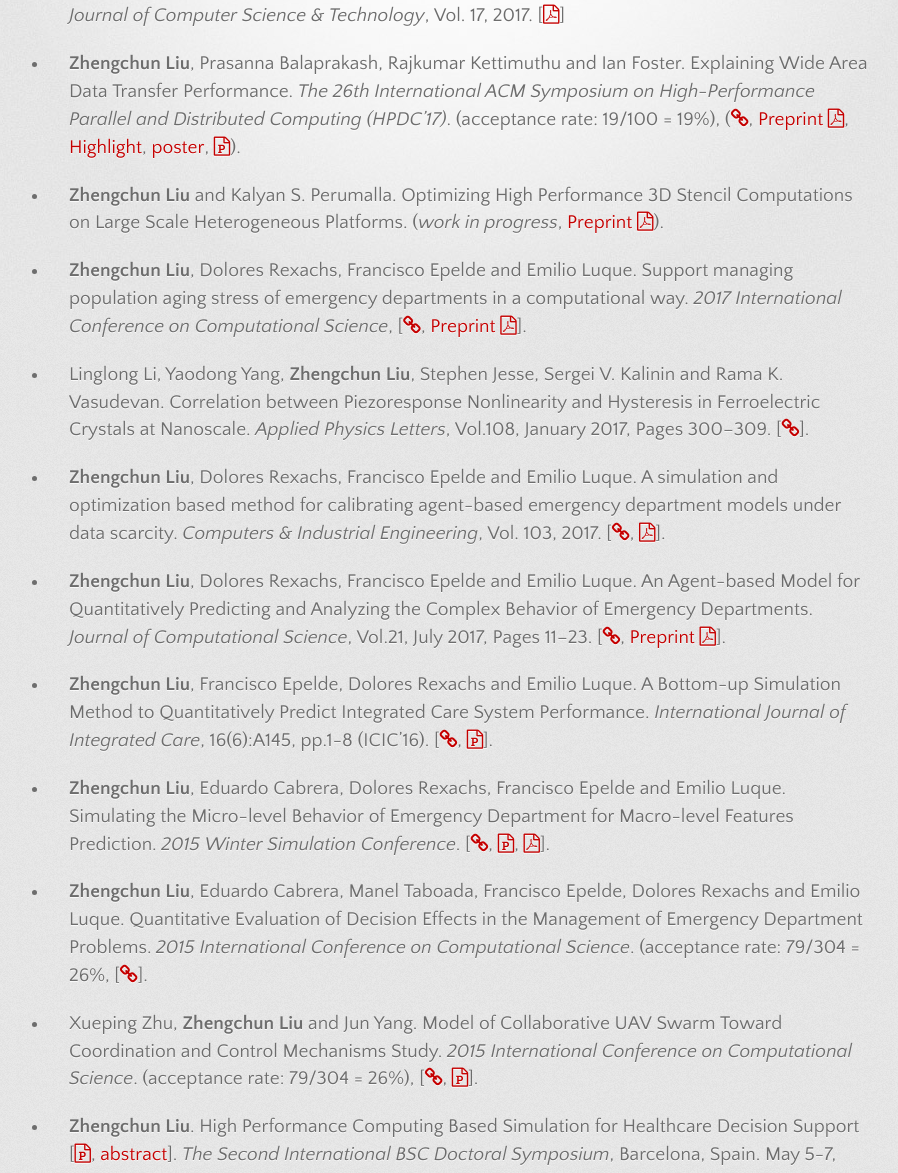
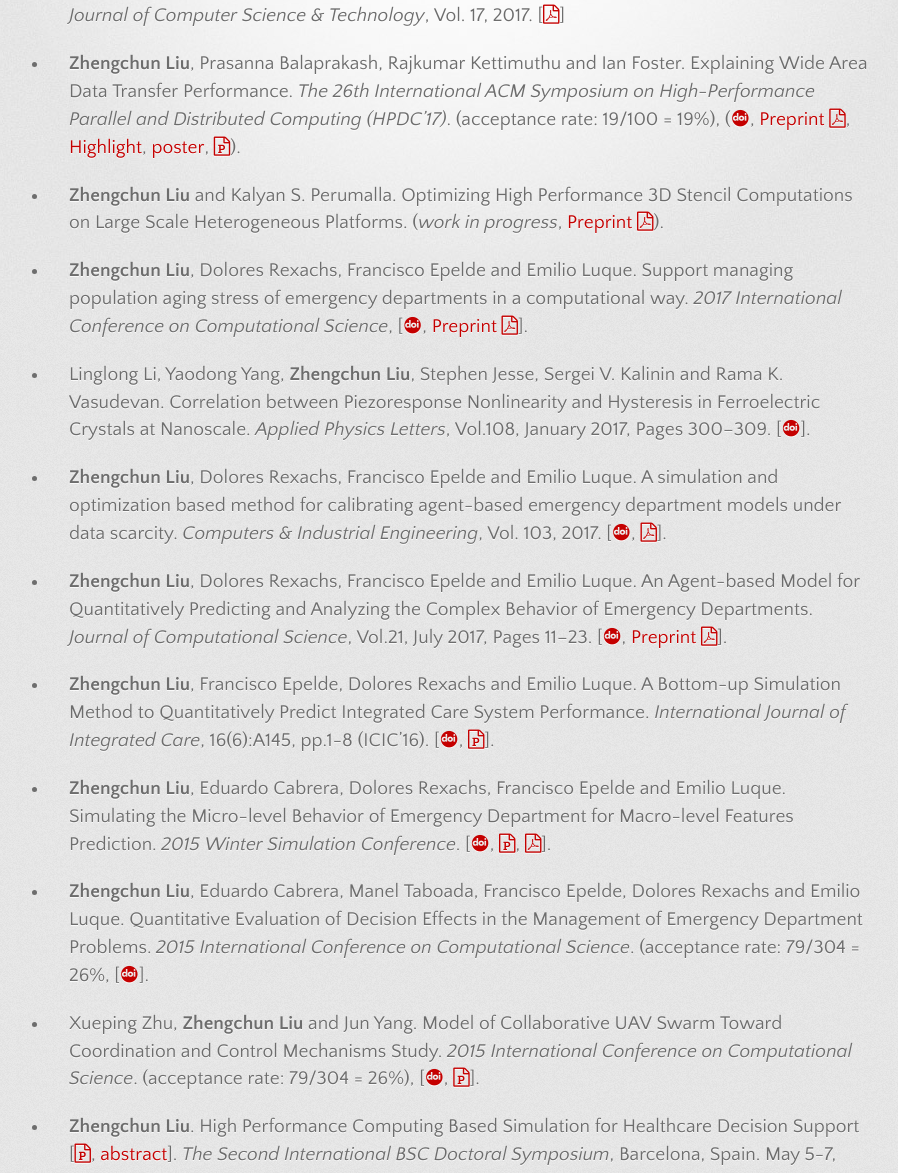
Before and after one commit to lzhengchun/lzhengchun.github.io, a Jekyll site: the page built from Publication.md, in a window 1280 px wide. Shown: the part 276-1449 px from the top of the page, without its empty margins (181-1079 px from the left). Built offline with Jekyll 4.4.1, drawn with Linux system fonts in a browser that asks for light colours; some web fonts are replaced.

Commit message:
add, delete, polish etc.

```diff
--- a/Publication.md
+++ b/Publication.md
@@ -5,25 +5,25 @@
 
 - __Zhengchun Liu__ and Emilio Luque. Modeling and Simulation for Healthcare Operations Management using High Performance Computing and Agent-Based Model. [thesis overview] *Journal of Computer Science & Technology*, Vol. 17, 2017. [[<i class="fa fa-file-pdf-o" aria-hidden="true"></i>](http://journal.info.unlp.edu.ar/wp-content/uploads/2017/05/JCST-44-Thesis-Overview-2.pdf)]
 
-- __Zhengchun Liu__, Prasanna Balaprakash, Rajkumar Kettimuthu and Ian Foster. Explaining Wide Area Data Transfer Performance. *The 26th International ACM Symposium on High-Performance Parallel and Distributed Computing (HPDC'17)*. (acceptance rate: 19/100 = 19%), ([<i class="fa fa-link" aria-hidden="true"></i>](https://doi.org/10.1145/3078597.3078605), [Preprint <i class="fa fa-file-pdf-o" aria-hidden="true"></i>](http://www.mcs.anl.gov/~zcliu/files/Explaining%20Wide%20Area%20Data%20Transfer%20Performance.pdf), [Highlight](http://www.mcs.anl.gov/articles/machine-learning-methods-used-develop-data-transfer-performance-models), [poster](file/hpdc17-poster.pdf), [<i class="fa fa-file-powerpoint-o" aria-hidden="true"></i>](file/slides-HPDC-2017-Zhengchun-Liu.pdf)).
+- __Zhengchun Liu__, Prasanna Balaprakash, Rajkumar Kettimuthu and Ian Foster. Explaining Wide Area Data Transfer Performance. *The 26th International ACM Symposium on High-Performance Parallel and Distributed Computing (HPDC'17)*. (acceptance rate: 19/100 = 19%), ([<i class="ai ai-doi" aria-hidden="true"></i>](https://doi.org/10.1145/3078597.3078605), [Preprint <i class="fa fa-file-pdf-o" aria-hidden="true"></i>](http://www.mcs.anl.gov/~zcliu/files/Explaining%20Wide%20Area%20Data%20Transfer%20Performance.pdf), [Highlight](http://www.mcs.anl.gov/articles/machine-learning-methods-used-develop-data-transfer-performance-models), [poster](file/hpdc17-poster.pdf), [<i class="fa fa-file-powerpoint-o" aria-hidden="true"></i>](file/slides-HPDC-2017-Zhengchun-Liu.pdf)).
 
 - __Zhengchun Liu__ and Kalyan S. Perumalla. Optimizing High Performance 3D Stencil Computations on Large Scale Heterogeneous Platforms. (_work in progress_, [Preprint <i class="fa fa-file-pdf-o" aria-hidden="true"></i>](file/B2R-3d.pdf)).
 
-- __Zhengchun Liu__, Dolores Rexachs, Francisco Epelde and Emilio Luque. Support managing population aging stress of emergency departments in a computational way. *2017 International Conference on Computational Science*, [[<i class="fa fa-link" aria-hidden="true"></i>](https://doi.org/10.1016/j.procs.2017.05.147), [Preprint <i class="fa fa-file-pdf-o" aria-hidden="true"></i>](file/aging-iccs2017.pdf)].
+- __Zhengchun Liu__, Dolores Rexachs, Francisco Epelde and Emilio Luque. Support managing population aging stress of emergency departments in a computational way. *2017 International Conference on Computational Science*, [[<i class="ai ai-doi" aria-hidden="true"></i>](https://doi.org/10.1016/j.procs.2017.05.147), [Preprint <i class="fa fa-file-pdf-o" aria-hidden="true"></i>](file/aging-iccs2017.pdf)].
 
-- Linglong Li, Yaodong Yang, __Zhengchun Liu__, Stephen Jesse, Sergei V. Kalinin and Rama K. Vasudevan. Correlation between Piezoresponse Nonlinearity and Hysteresis in Ferroelectric Crystals at Nanoscale. *Applied Physics Letters*, Vol.108, January 2017, Pages 300–309. [[<i class="fa fa-link" aria-hidden="true"></i>](https://doi.org/10.1063/1.4947533)].
+- Linglong Li, Yaodong Yang, __Zhengchun Liu__, Stephen Jesse, Sergei V. Kalinin and Rama K. Vasudevan. Correlation between Piezoresponse Nonlinearity and Hysteresis in Ferroelectric Crystals at Nanoscale. *Applied Physics Letters*, Vol.108, January 2017, Pages 300–309. [[<i class="ai ai-doi" aria-hidden="true"></i>](https://doi.org/10.1063/1.4947533)].
 
-- __Zhengchun Liu__, Dolores Rexachs, Francisco Epelde and Emilio Luque. A simulation and optimization based method for calibrating agent-based emergency department models under data scarcity. *Computers & Industrial Engineering*, Vol. 103, 2017. [[<i class="fa fa-link" aria-hidden="true"></i>](https://doi.org/10.1016/j.cie.2016.11.036), [<i class="fa fa-file-pdf-o" aria-hidden="true"></i>](file/abm-calibration-zhengchun-liu.pdf)].
+- __Zhengchun Liu__, Dolores Rexachs, Francisco Epelde and Emilio Luque. A simulation and optimization based method for calibrating agent-based emergency department models under data scarcity. *Computers & Industrial Engineering*, Vol. 103, 2017. [[<i class="ai ai-doi" aria-hidden="true"></i>](https://doi.org/10.1016/j.cie.2016.11.036), [<i class="fa fa-file-pdf-o" aria-hidden="true"></i>](file/abm-calibration-zhengchun-liu.pdf)].
 
-- __Zhengchun Liu__, Dolores Rexachs, Francisco Epelde and Emilio Luque. An Agent-based Model for Quantitatively Predicting and Analyzing the Complex Behavior of Emergency Departments. *Journal of Computational Science*, Vol.21, July 2017, Pages 11–23. [[<i class="fa fa-link" aria-hidden="true"></i>](https://doi.org/10.1016/j.jocs.2017.05.015), [Preprint <i class="fa fa-file-pdf-o" aria-hidden="true"></i>](file/abm-ed-mdl_Zhengchun-Liu.pdf)].
+- __Zhengchun Liu__, Dolores Rexachs, Francisco Epelde and Emilio Luque. An Agent-based Model for Quantitatively Predicting and Analyzing the Complex Behavior of Emergency Departments. *Journal of Computational Science*, Vol.21, July 2017, Pages 11–23. [[<i class="ai ai-doi" aria-hidden="true"></i>](https://doi.org/10.1016/j.jocs.2017.05.015), [Preprint <i class="fa fa-file-pdf-o" aria-hidden="true"></i>](file/abm-ed-mdl_Zhengchun-Liu.pdf)].
 
-- __Zhengchun Liu__, Francisco Epelde, Dolores Rexachs and Emilio Luque. A Bottom-up Simulation Method to Quantitatively Predict Integrated Care System Performance. *International Journal of Integrated Care*, 16(6):A145, pp.1-8 (ICIC'16). [[<i class="fa fa-link" aria-hidden="true"></i>](http://www.ijic.org/articles/abstract/10.5334/ijic.2693/), [<i class="fa fa-file-powerpoint-o" aria-hidden="true"></i>](file/5.8_Zhengchun_Liu_139.pdf)].
+- __Zhengchun Liu__, Francisco Epelde, Dolores Rexachs and Emilio Luque. A Bottom-up Simulation Method to Quantitatively Predict Integrated Care System Performance. *International Journal of Integrated Care*, 16(6):A145, pp.1-8 (ICIC'16). [[<i class="ai ai-doi" aria-hidden="true"></i>](http://www.ijic.org/articles/abstract/10.5334/ijic.2693/), [<i class="fa fa-file-powerpoint-o" aria-hidden="true"></i>](file/5.8_Zhengchun_Liu_139.pdf)].
 
-- __Zhengchun Liu__, Eduardo Cabrera, Dolores Rexachs, Francisco Epelde and Emilio Luque. Simulating the Micro-level Behavior of Emergency Department for Macro-level Features Prediction. *2015 Winter Simulation Conference*. [[<i class="fa fa-link" aria-hidden="true"></i>](https://doi.org/10.1109/WSC.2015.7408162), [<i class="fa fa-file-powerpoint-o" aria-hidden="true"></i>](file/Z.Liu-WSC-2015.pdf), [<i class="fa fa-file-pdf-o" aria-hidden="true"></i>](file/wsc15-micro2macro.pdf)].
+- __Zhengchun Liu__, Eduardo Cabrera, Dolores Rexachs, Francisco Epelde and Emilio Luque. Simulating the Micro-level Behavior of Emergency Department for Macro-level Features Prediction. *2015 Winter Simulation Conference*. [[<i class="ai ai-doi" aria-hidden="true"></i>](https://doi.org/10.1109/WSC.2015.7408162), [<i class="fa fa-file-powerpoint-o" aria-hidden="true"></i>](file/Z.Liu-WSC-2015.pdf), [<i class="fa fa-file-pdf-o" aria-hidden="true"></i>](file/wsc15-micro2macro.pdf)].
 
-- __Zhengchun Liu__, Eduardo Cabrera, Manel Taboada, Francisco Epelde, Dolores Rexachs and Emilio Luque. Quantitative Evaluation of Decision Effects in the Management of Emergency Department Problems. *2015 International Conference on Computational Science*. (acceptance rate: 79/304 = 26%, [[<i class="fa fa-link" aria-hidden="true"></i>](https://doi.org/10.1016/j.procs.2015.05.265)].
+- __Zhengchun Liu__, Eduardo Cabrera, Manel Taboada, Francisco Epelde, Dolores Rexachs and Emilio Luque. Quantitative Evaluation of Decision Effects in the Management of Emergency Department Problems. *2015 International Conference on Computational Science*. (acceptance rate: 79/304 = 26%, [[<i class="ai ai-doi" aria-hidden="true"></i>](https://doi.org/10.1016/j.procs.2015.05.265)].
 
-- Xueping Zhu, __Zhengchun Liu__ and Jun Yang. Model of Collaborative UAV Swarm Toward Coordination and Control Mechanisms Study. *2015 International Conference on Computational Science*. (acceptance rate: 79/304 = 26%), [[<i class="fa fa-link" aria-hidden="true"></i>](https://doi.org/10.1016/j.procs.2015.05.274), [<i class="fa fa-file-powerpoint-o" aria-hidden="true"></i>](file/uav-agent.pdf)].
+- Xueping Zhu, __Zhengchun Liu__ and Jun Yang. Model of Collaborative UAV Swarm Toward Coordination and Control Mechanisms Study. *2015 International Conference on Computational Science*. (acceptance rate: 79/304 = 26%), [[<i class="ai ai-doi" aria-hidden="true"></i>](https://doi.org/10.1016/j.procs.2015.05.274), [<i class="fa fa-file-powerpoint-o" aria-hidden="true"></i>](file/uav-agent.pdf)].
 
 - __Zhengchun Liu__. High Performance Computing Based Simulation for Healthcare Decision Support [[<i class="fa fa-file-powerpoint-o" aria-hidden="true"></i>](file/zliu-bsc-2015.pdf), [abstract](file/Extended-Research-Abstract.pdf)]. *The Second International BSC Doctoral Symposium*, Barcelona, Spain. May 5-7, 2015.
 
```
